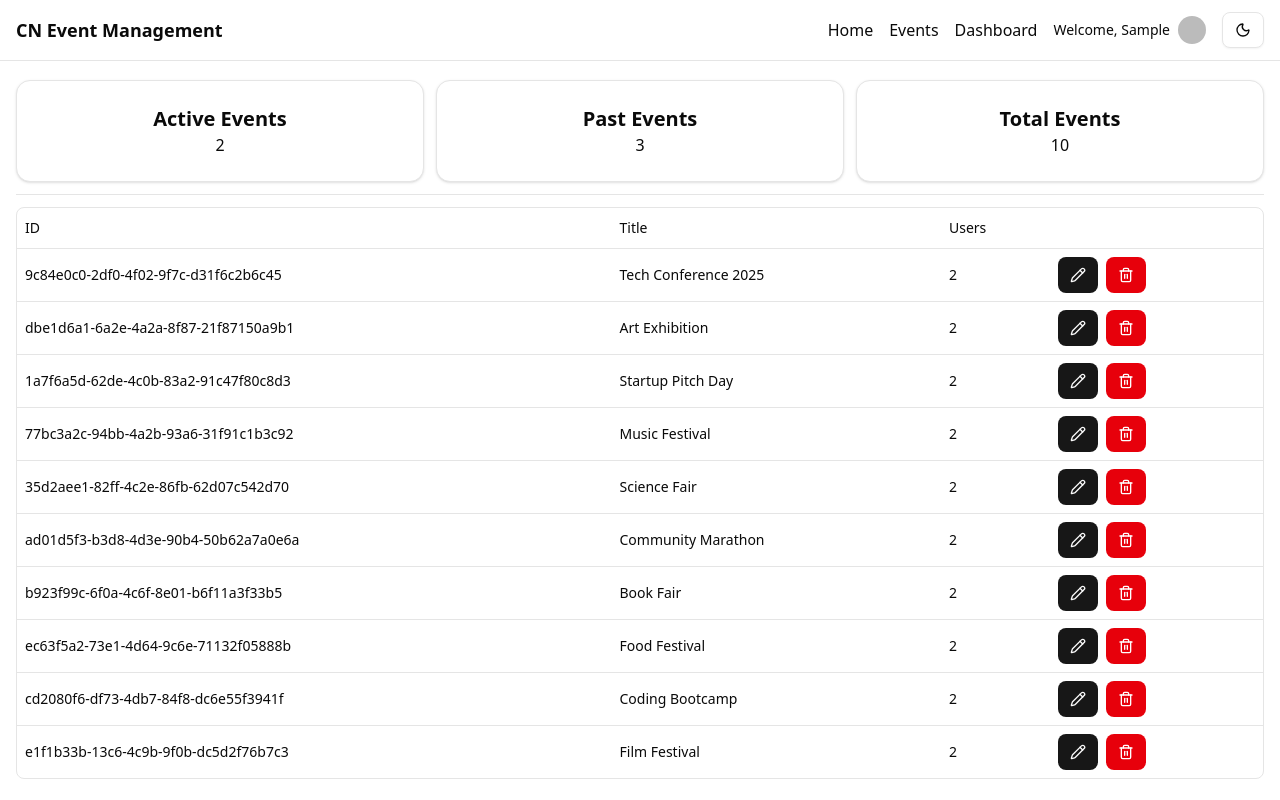
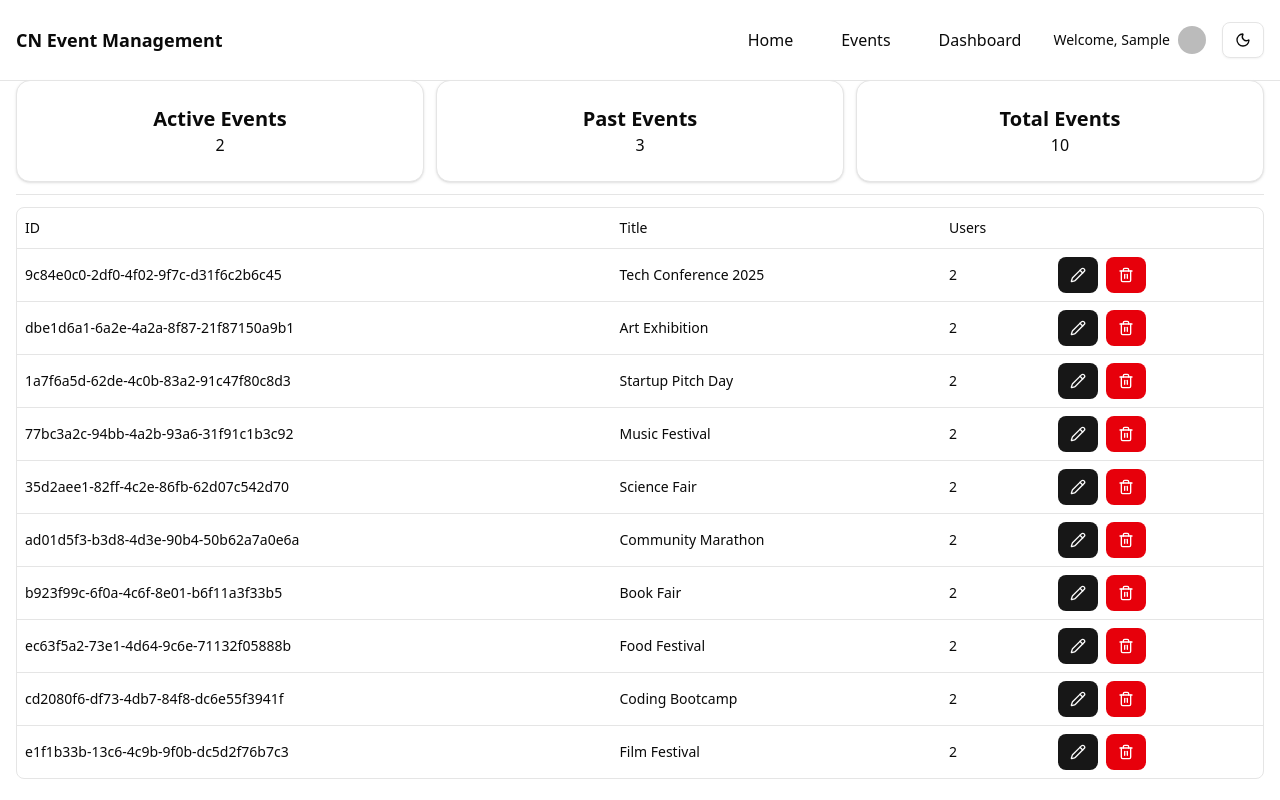
Before and after one commit to JagTheFriend/CN-Event-Management-System-2025, a React (Vite) app in the folder frontend/: page /dashboard in a window 1280 px wide. Built offline with nearby package versions, Linux system fonts and the light colour scheme; no server answers; sample sign-in values are in the browser's storage; some icons are missing.

Commit message:
Fixed navbar
Signed-off-by: JagTheFriend <JagTheFriend12@gmail.com>

```diff
--- a/frontend/src/components/Navbar.tsx
+++ b/frontend/src/components/Navbar.tsx
@@ -1,27 +1,34 @@
+import { SignInButton, UserButton, useUser } from "@clerk/clerk-react";
+import { MdLogin } from "react-icons/md";
 import { Link } from "react-router-dom";
-import { SignInButton, SignUpButton, UserButton, useUser } from "@clerk/clerk-react";
 import { ModeToggle } from "./theme/ModeToggle";
 import { Button } from "./ui/button";
-import { MdLogin, MdPersonAdd } from "react-icons/md";
 
 export default function Navbar() {
 	const { isSignedIn, user } = useUser();
 
 	return (
-        <nav className='flex items-center justify-between fixed w-full top-0 backdrop-blur-md bg-background/60 px-4 py-3 border-b z-30'>
-            <Link to="/" className="text-lg font-semibold">CN Event Management</Link>
+		<nav className="flex items-center justify-between fixed w-full top-0 backdrop-blur-md bg-background/60 px-4 py-3 border-b z-30">
+			<Link to="/" className="text-lg font-semibold">
+				CN Event Management
+			</Link>
 
 			<div className="flex items-center space-x-4">
 				<ul className="flex items-center space-x-4">
-                    <li>
+					<li className="hover:bg-accent p-4 rounded-md transition-all duration-200">
 						<Link to="/">Home</Link>
 					</li>
-                    <li>
+					<li className="hover:bg-accent p-4 rounded-md transition-all duration-200">
 						<Link to="/events">Events</Link>
 					</li>
 					{isSignedIn && (
 						<li>
-                            <Link to="/dashboard">Dashboard</Link>
+							<Link
+								to="/dashboard"
+								className="hover:bg-accent p-4 rounded-md transition-all duration-200"
+							>
+								Dashboard
+							</Link>
 						</li>
 					)}
 				</ul>
@@ -29,29 +36,23 @@ export default function Navbar() {
 				<div className="flex items-center space-x-2">
 					{isSignedIn ? (
 						<>
-                            <span className="text-sm">Welcome, {user?.firstName || user?.username}</span>
+							<span className="text-sm">
+								Welcome, {user?.firstName || user?.username}
+							</span>
 							<UserButton afterSignOutUrl="/" />
 						</>
 					) : (
-                        <>
 						<SignInButton mode="modal">
-                                <Button variant="ghost" size="sm">
+							<Button className="p-5" variant="ghost" size="sm">
 								<MdLogin className="mr-2 h-4 w-4" />
 								Sign In
 							</Button>
 						</SignInButton>
-                            <SignUpButton mode="modal">
-                                <Button size="sm">
-                                    <MdPersonAdd className="mr-2 h-4 w-4" />
-                                    Sign Up
-                                </Button>
-                            </SignUpButton>
-                        </>
 					)}
 				</div>
 
 				<ModeToggle />
 			</div>
 		</nav>
-    )
+	);
 }
```
Lines whose indentation alone changed are shown as unchanged.
